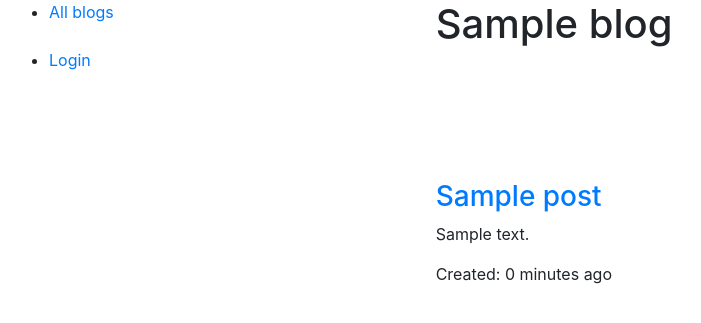
After one commit to Bergion/Blog, a Django app: template Blog/templates/Blog/blog_detail.html in a window 1280 px wide. The commit adds this page. Shown: the top 323 px of the page, without its empty margins (6-707 px from the left). Run offline with Django 3.2, Linux system fonts and the light colour scheme; the template is opened without the code that fills it: most values are stand-ins (such as "Sample title", 1, 10 or a date in 2020); data that the repository does not hold is empty; some libraries are stand-ins or nearby versions.

Commit message:
Subscription + BlogDetailView

```diff
--- /dev/null
+++ b/Blog/templates/Blog/blog_detail.html
@@ -0,0 +1,36 @@
+{% extends 'Blog/generic.html' %}
+
+
+
+{% block title %}
+    <title>Blog</title>
+{% endblock title %}
+
+
+{% block content %}
+    <h1>{{ blog.name }}</h1>
+    <br>
+
+    {% if user.is_authenticated %}
+
+        {% if blog.user == user %}
+            <a href="#">New post</a>
+        {% else %}
+            <form action="{% url 'blog-detail' blog.id%}" method="post">
+                {% csrf_token %}
+                <input type="submit" value="{% if not subbed %}Subscribe{% else %}Unsubscribe{% endif %}">
+            </form>
+        {% endif %}
+    {% endif %}
+
+
+        {% for post in blog.post.all  %}
+            <div class="post-box" style="margin-top:100px">
+                <a href="#"><h3>{{ post.title }}</h3></a>
+                <p>{{ post.content }}</p>
+                <p>Created: {{ post.pub_date|timesince }} ago</p>
+            </div>
+        {% endfor %}
+
+
+{% endblock content %}
--- a/Blog/templates/Blog/generic.html
+++ b/Blog/templates/Blog/generic.html
@@ -25,7 +25,7 @@
                     <br>
                     {% if user.is_authenticated %}
                         <li>User: {{ user.get_username }}</li>
-                        <li><a href="#">My Blog</a></li>
+                        <li><a href="{{ user.blog.get_absolute_url }}">My Blog</a></li>
                         <li><a href="#">News</a></li>
                         <li><a href="#">Logout</a></li>
                     {% else %}
--- a/Blog/templates/Blog/home.html
+++ b/Blog/templates/Blog/home.html
@@ -12,7 +12,7 @@
     <br>
     <br>
     {% for blog in blog_list %}
-        <a href="#"><h3>{{ blog.name }}</h3></a>
+        <a href="{{ blog.get_absolute_url }}"><h3>{{ blog.name }}</h3></a>
     {% endfor %}
 
 
--- a/django_blog/urls.py
+++ b/django_blog/urls.py
@@ -7,5 +7,6 @@ from django.contrib.auth import views as auth_views
 urlpatterns = [
     path('admin/', admin.site.urls),
     path('', views.HomeView.as_view(), name='home'),
+    path('blog/<int:pk>/', views.BlogDetailView.as_view(), name='blog-detail'),
 
 ]
```
Also changed, not shown: Blog/views.py (+20 -0 lines).
